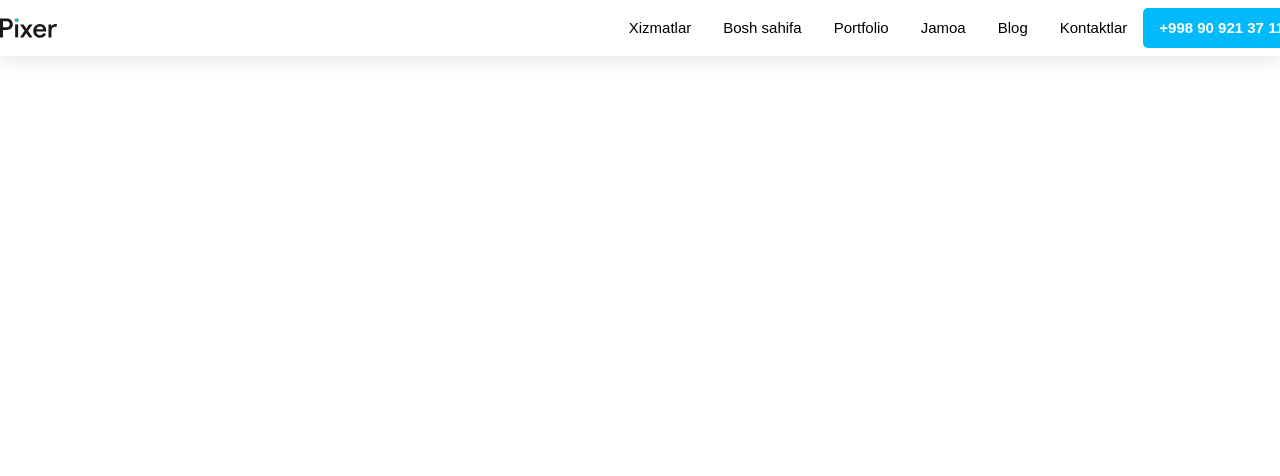
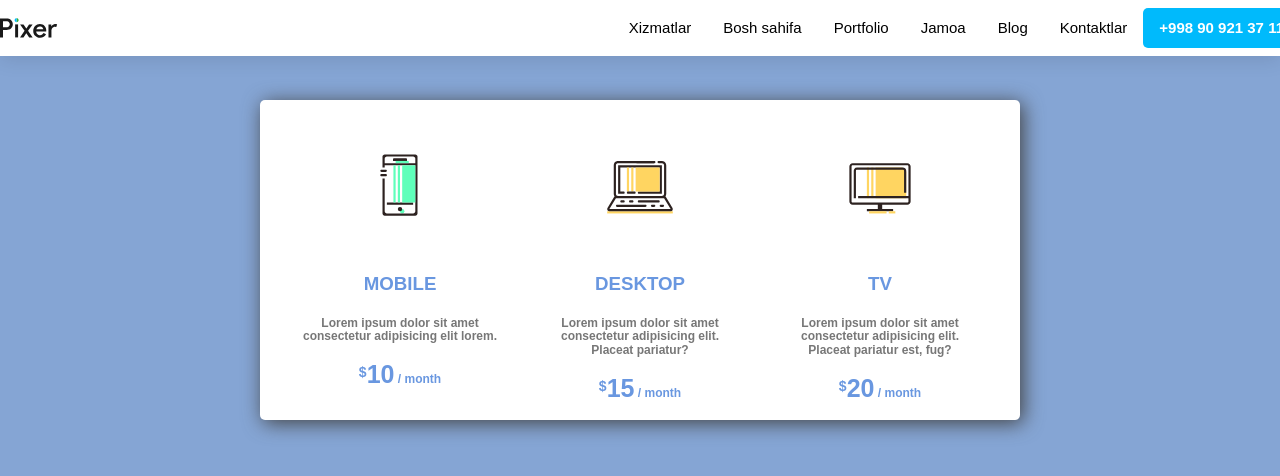
Before and after one commit to ulugbek15/trafalgar, a plain HTML site: page index.html in a window 1280 px wide. Drawn offline with Linux system fonts and the light colour scheme.

Commit message:
added section

```diff
--- a/css/style.css
+++ b/css/style.css
@@ -6,7 +6,7 @@ body{
 }
 .header{
     position: fixed;
-    top: 0%;
+    top: 0;
     width: 100%;
     background: #FFFFFF;
     box-shadow: 0px 4px 20px rgba(0, 0, 0, 0.1);
@@ -68,3 +68,60 @@ body{
     background-color:rgba(0, 186, 252, 0.6);
     color: #fff;
 }
+
+/* HEADER END  */
+section{
+    height: 100vh;
+    background-color: #85A5D4;
+    display: flex;
+    justify-content: center;
+}
+.box{
+    width: 760px;
+    height: 320px;
+    display: flex;
+    justify-content: center;
+    margin-top: 100px;
+    background-color: #fff;
+    border-radius: 5px;
+    box-shadow: 3px 3px  20px #424242;
+}
+
+.box .devise-info{
+    width: 240px;
+    text-align: center;
+    margin: 20px 0 ;
+}
+.box .devise-info:hover{
+    background-color: #f0f0f0;
+    border-radius: 5px;
+}
+.box .devise-info img{
+    width: 70px;
+    margin: 30px 0 30px;
+}
+.box .devise-info h3{
+    color: #6997e0;
+    margin-bottom: 22px;
+}
+.box .devise-info p{
+    font-size: 12px;
+    font-weight: 600;
+    width: 200px;
+    margin:0 auto 16px;
+    color: #777;
+}
+.devise-info span{
+    color: #6997e0;
+    font-weight: 600;
+}
+.devise-info .dollor{
+    vertical-align: super;
+    font-size: 14px;
+}
+.devise-info .number-info{
+    font-size: 25px;
+}
+.devise-info .month{
+    font-size: 12px;
+}
--- a/index.html
+++ b/index.html
@@ -9,7 +9,6 @@
     <link rel="stylesheet" href="./css/style.css">
 </head>
 <body>
-
     <header class="header">
         <div class="container nav-wrapper">
          <a class="header-logo" href="#"><img src="./img/logo-trafalgar.svg" alt="logo" width="58" height="20"></a>
@@ -27,6 +26,29 @@
          </nav>
         </div>
      </header>
-
+     <main>
+         <section>
+            <div class="box">
+                <div class="devise-info">
+                  <img src="./img/device.svg" alt="">
+                  <h3>MOBILE</h3>
+                  <p>Lorem ipsum dolor sit amet consectetur adipisicing elit lorem.</p>
+                  <span class="dollor">$</span><span class="number-info">10</span><span class="month"> / month</span>
+                </div>
+                <div class="devise-info">
+                  <img src="./img/laptop.svg" alt="">
+                  <h3>DESKTOP</h3>
+                  <p>Lorem ipsum dolor sit amet consectetur adipisicing elit. Placeat pariatur?</p>
+                 <span class="dollor">$</span><span class="number-info">15</span><span class="month"> / month</span>
+                </div>
+                <div class="devise-info">
+                  <img src="./img/monitor.svg" alt="">
+                  <h3>TV</h3>
+                  <p>Lorem ipsum dolor sit amet consectetur adipisicing elit. Placeat pariatur est, fug?</p>
+                  <span class="dollor">$</span><span class="number-info">20</span><span class="month"> / month</span>
+                </div>
+              </div>
+         </section>
+     </main>
 </body>
 </html>
```
Also changed, not shown: img/device.svg (added), img/laptop.svg (added), img/monitor.svg (added). Lines whose indentation alone changed are shown as unchanged.
